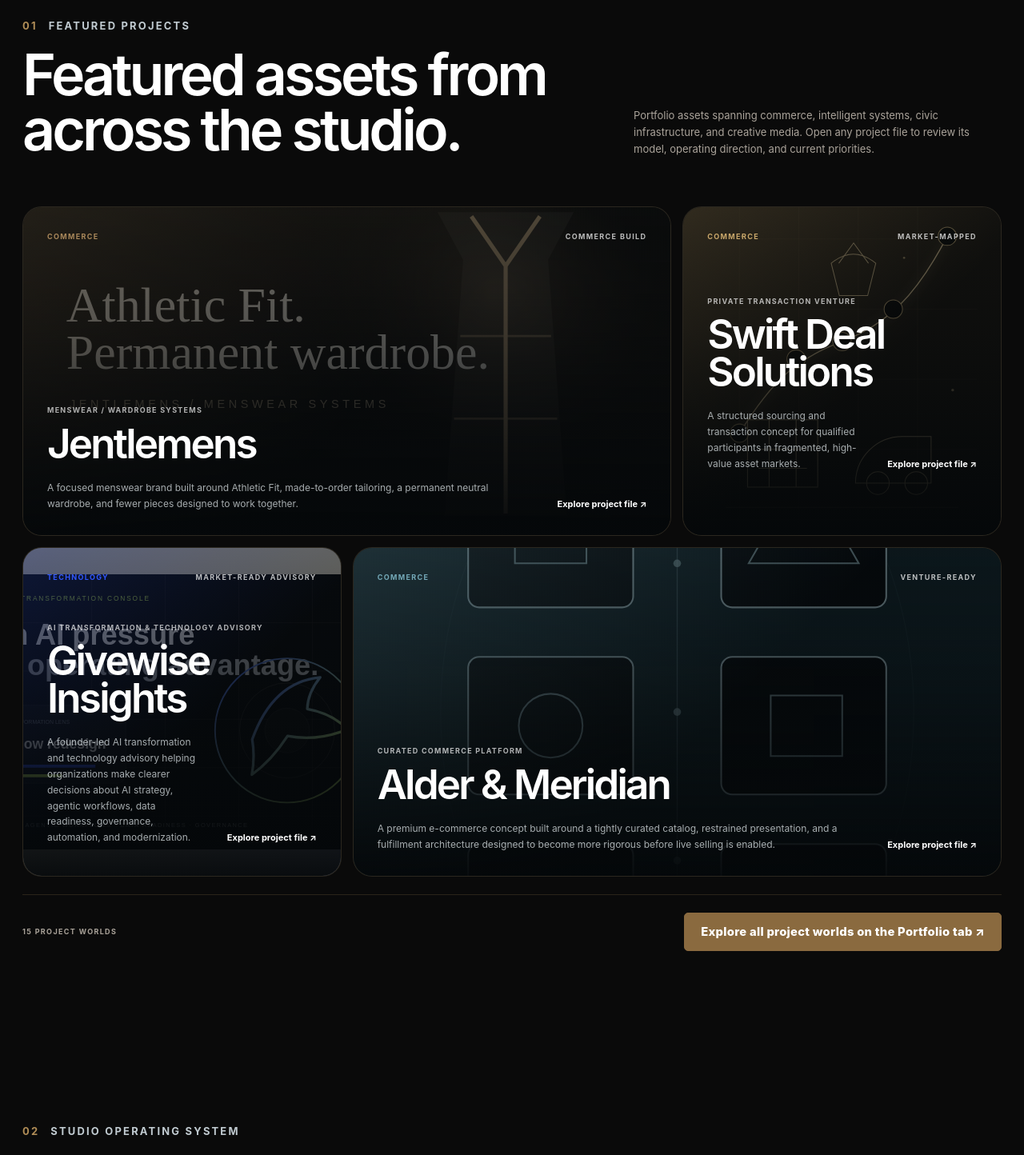
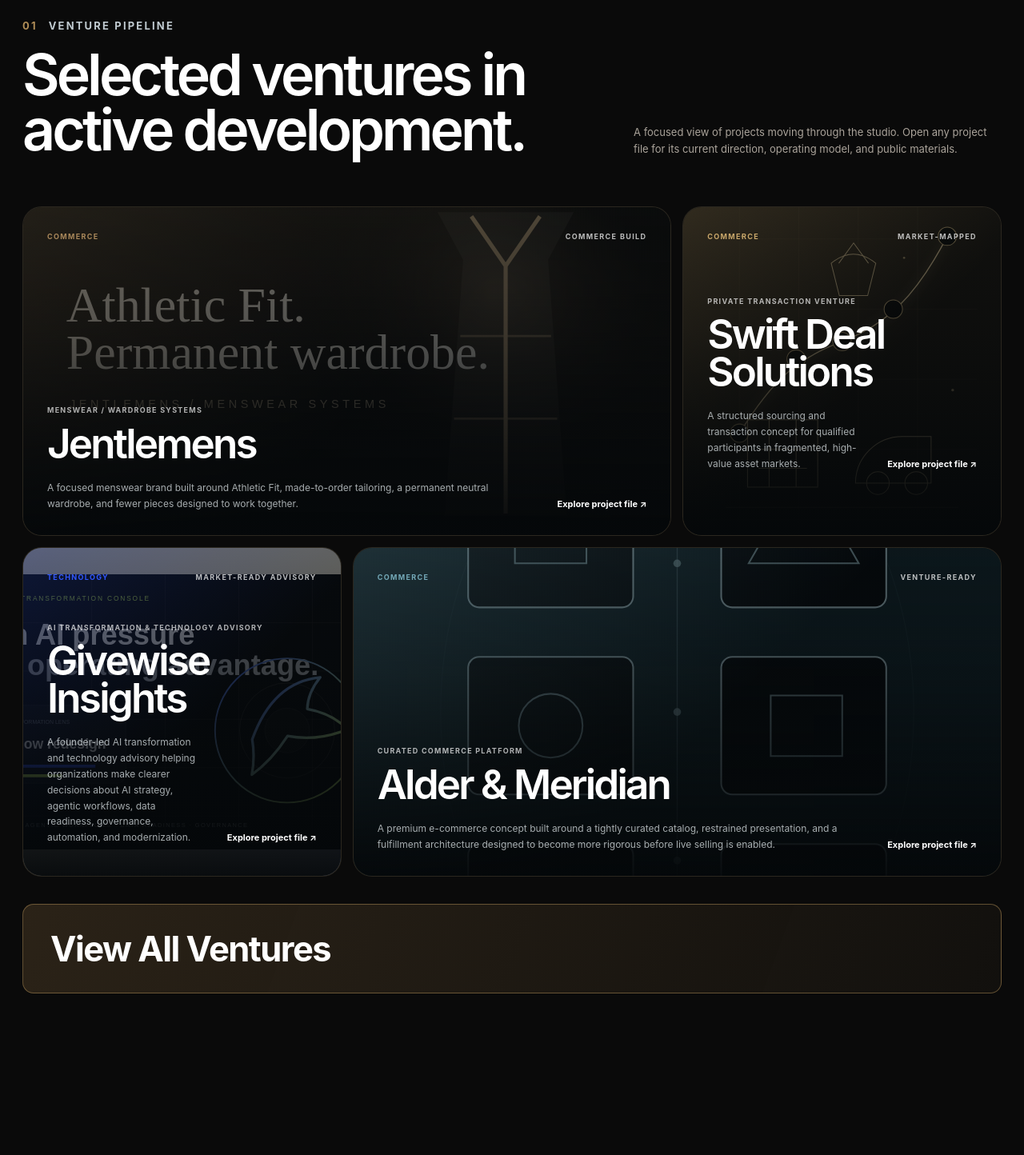
Before and after one commit to josephjilovec/josephjilovec, a Next.js app: page / in a window 1280 px wide. Shown: the part 1200-2644 px from the top of the page at 80% size. Built offline with nearby package versions, Linux system fonts and the light colour scheme.

Commit message:
Rebuild landing page around venture scrollytelling

```diff
--- a/app/page.tsx
+++ b/app/page.tsx
@@ -1,44 +1,53 @@
-import Link from "next/link";
+import "./venture-overlay.css";
+import "./home-polish.css";
 import { FounderHero } from "@/components/hero/FounderHero";
 import { SectionHeading } from "@/components/shared/SectionHeading";
 import { FeaturedProjects } from "@/components/ventures/FeaturedProjects";
 import { StudioLoop } from "@/components/interactive/StudioLoop";
-import { ventures } from "@/lib/portfolio";
+import { BlueprintSection } from "@/components/home/BlueprintSection";
+import { ParticipationSection } from "@/components/home/ParticipationSection";
+import { PrivateBriefsSection } from "@/components/home/PrivateBriefsSection";
+import { HomeVentureOverlay } from "@/components/home/HomeVentureOverlay";
+import { VentureUniverseTrigger } from "@/components/home/VentureUniverseTrigger";
+import { ContactForm } from "@/components/shared/ContactForm";
 
 export default function Home() {
   return (
     <>
       <FounderHero />
 
-      <section className="section worlds-section">
+      <section className="section worlds-section home-anchor" id="venture-pipeline">
         <div className="worlds-header">
-          <SectionHeading index="01" eyebrow="Featured projects" title="Featured assets from across the studio." />
-          <p className="worlds-note">Portfolio assets spanning commerce, intelligent systems, civic infrastructure, and creative media. Open any project file to review its model, operating direction, and current priorities.</p>
+          <SectionHeading index="01" eyebrow="Venture Pipeline" title="Selected ventures in active development." />
+          <p className="worlds-note">A focused view of projects moving through the studio. Open any project file for its current direction, operating model, and public materials.</p>
         </div>
-
         <FeaturedProjects />
+        <VentureUniverseTrigger label="View All Ventures" className="home-view-all" />
       </section>
 
-      <section className="section studio-section">
-        <SectionHeading index="02" eyebrow="Studio operating system" title="Direction at the center. Ownership at the venture level.">
-          <p>The studio defines the commercial model, foundational architecture, capital priorities, and decision boundaries—then aligns the venture with operators and partners who can lead execution.</p>
+      <section className="section studio-section home-anchor" id="studio">
+        <SectionHeading index="02" eyebrow="The Studio" title="A good idea is only the starting point.">
+          <p>Each concept moves through a disciplined sequence that connects customer perspective, venture architecture, evidence, and execution.</p>
         </SectionHeading>
         <StudioLoop />
       </section>
 
-      <section className="section evidence-section">
-        <SectionHeading index="03" eyebrow="Operating evidence" title="Credibility comes from specifics.">
-          <p>Operating experience, behavioral training, technical architecture, and a growing portfolio of public assets.</p>
-        </SectionHeading>
-        <div className="evidence-grid">
-          <article><span>01 / Commerce</span><strong>Scaled Commerce</strong><p>Track record of scaling digital commerce platforms, optimizing multi-channel operations, and building durable systems designed for sustained growth and structural revenue stability.</p></article>
-          <article><span>02 / Education</span><strong>B.A.</strong><p>Psychology · Northern Illinois University. Used as a behavioral-design lens rather than a substitute for clinical credentials.</p></article>
-          <article><span>03 / Practice</span><strong>NGH</strong><p>Certified hypnotist. Applied here to attention, motivation, and behavior-design thinking within appropriate non-clinical boundaries.</p></article>
-          <article><span>04 / Portfolio</span><strong>{ventures.length}</strong><p>Featured projects across commerce, civic initiatives, behavioral services, technology concepts, AI advisory, music, genetics, and creative systems.</p></article>
+      <BlueprintSection />
+      <ParticipationSection />
+      <PrivateBriefsSection />
+
+      <section id="contact" className="section contact-section home-anchor">
+        <div className="contact-layout">
+          <aside>
+            <SectionHeading index="06" eyebrow="Contact" title="Interested in building or backing one of these ventures?">
+              <p>Use the form to start a focused conversation about a venture, partnership, private brief, or other relevant opportunity.</p>
+            </SectionHeading>
+          </aside>
+          <ContactForm />
         </div>
       </section>
 
-      <section className="cta-band"><div><span>04 / Next conversation</span><h2>Lead, back, build, distribute, or advise the right venture.</h2></div><div><p>Choose the role that fits: operating leader, investor, technical collaborator, distribution partner, civic or nonprofit partner, adviser, media, or creative collaborator.</p><Link href="/contact" className="button">Start a conversation</Link></div></section>
+      <HomeVentureOverlay />
     </>
   );
 }
```
